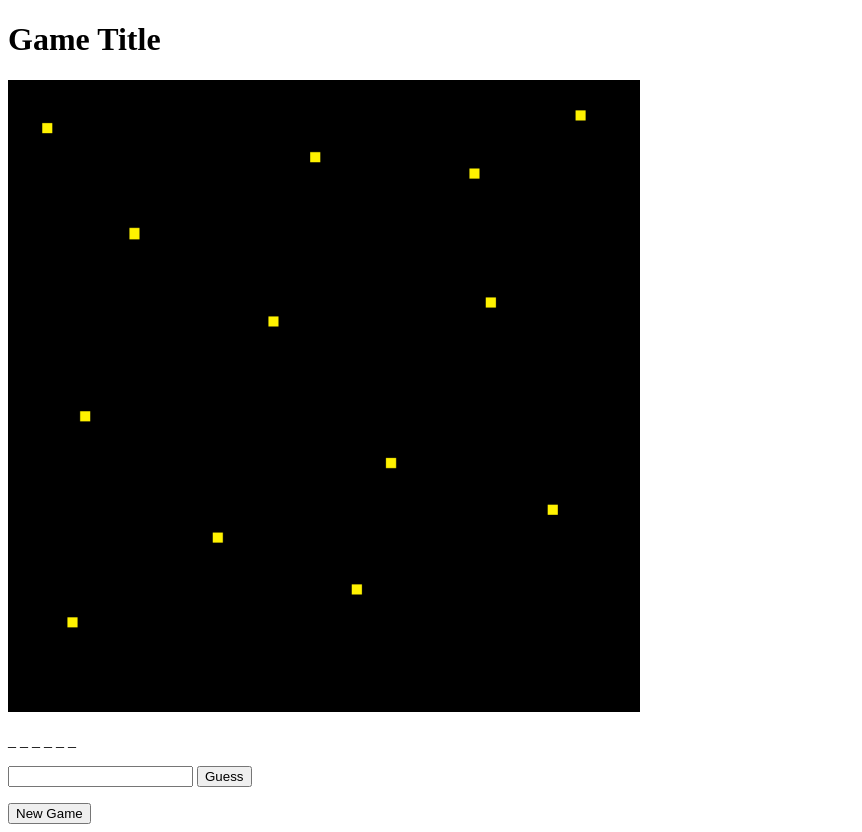
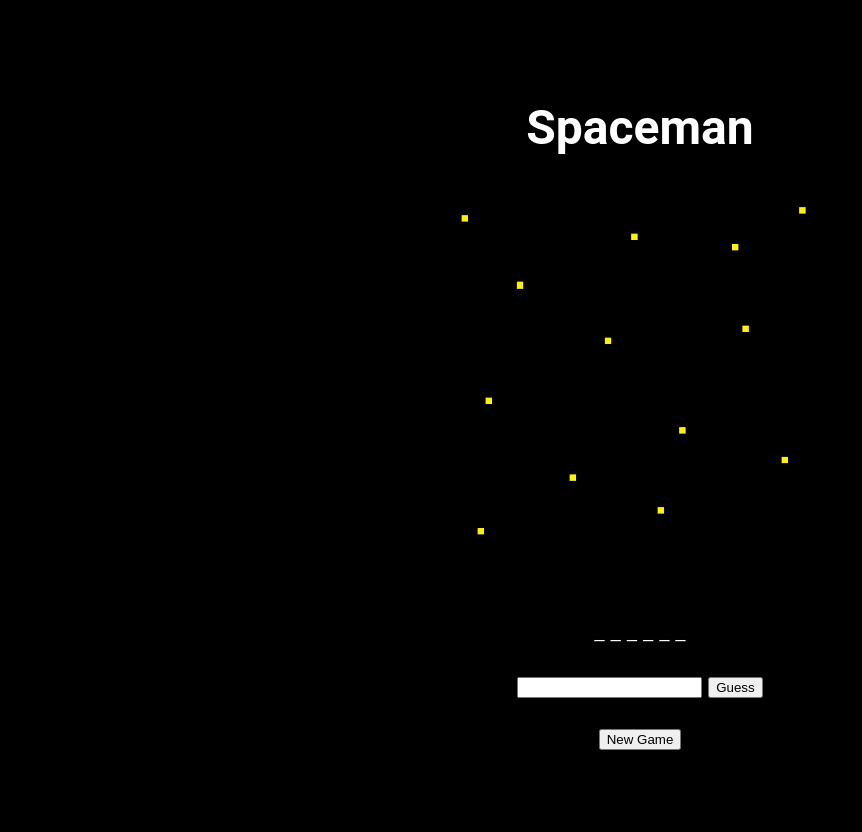
Before and after one commit to LewisGraves/project-1, a plain HTML site: page index.html in a window 1280 px wide. Shown: the whole page, without its empty margins (0-862 px from the left). Drawn offline with Linux system fonts and the light colour scheme.

Commit message:
center css, modify readme, Rename game title in HTML, changed comments in js

```diff
--- a/index.html
+++ b/index.html
@@ -11,7 +11,7 @@
     <header>
     </header>
     <main>
-        <h1>Game Title</h1>
+        <h1>Spaceman</h1>
         <img src="" class="game-image" alt="placeholder image">
         <p class="word">placeholder word</p>
         <input type="text" class="input">
--- a/index.js
+++ b/index.js
@@ -1,4 +1,4 @@
-//Hangman Game
+//Spaceman
 
 //grab dom elements and assign to variables
 const gameImage = document.querySelector('.game-image')
--- a/styles.css
+++ b/styles.css
@@ -1,3 +1,17 @@
+body {
+    display: flex;
+    flex-direction: column;
+    align-items: center;
+    justify-content: center;
+    height: 100vh;
+    background-color: #000;
+    color: #fff;
+    font-family: 'Roboto', sans-serif;
+    font-size: 1.5rem;
+    font-weight: 300;
+    text-align: center;
+}
+
 .game-image {
-    width: 50%
+    width: 400px;
 }
```
Also changed, not shown: mvp.png (deleted), spaceman-1.png (added), spaceman-2.png (added), ver2.png (deleted), ver3.png (deleted), 2 other files.
